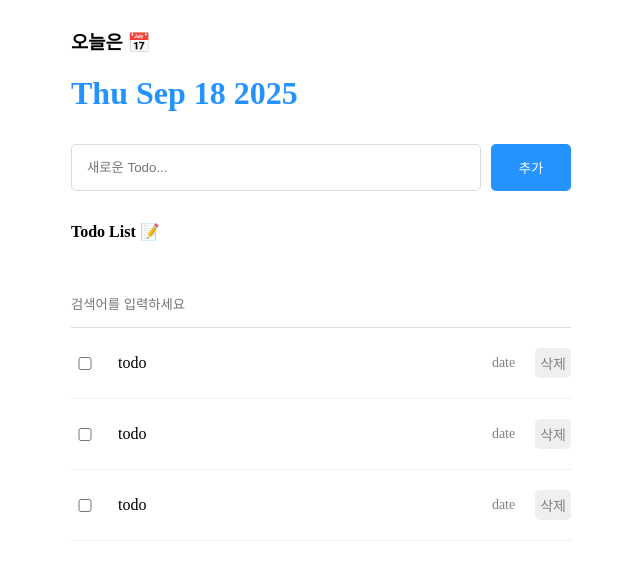
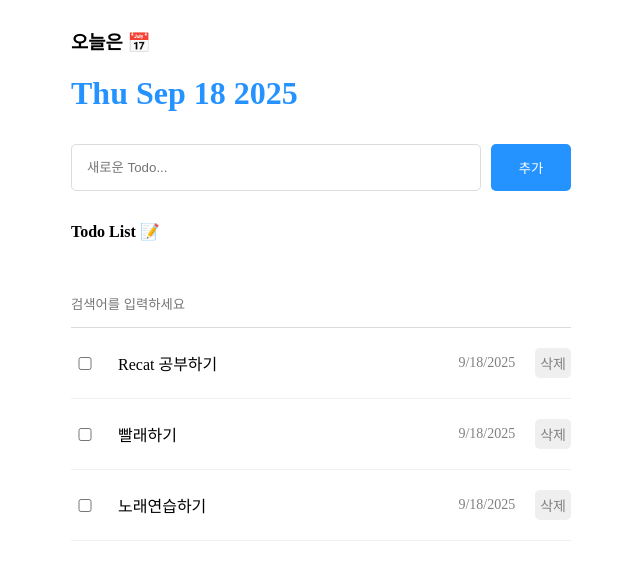
Before and after one commit to key9425/Study, a React (Vite) app in the folder onebite-react/PJT/02_todolist/: page / in a window 1280 px wide. Shown: the top 580 px of the page, without its empty margins (319-959 px from the left). Built offline with nearby package versions, Linux system fonts and the light colour scheme.

Commit message:
PJT_02_조회 및 검색 기능 구현

```diff
--- a/onebite-react/PJT/02_todolist/src/App.jsx
+++ b/onebite-react/PJT/02_todolist/src/App.jsx
@@ -50,7 +50,7 @@ function App() {
     <div className="App">
       <Header />
       <Editor onCreate={onCreate} />
-      <List />
+      <List todos={todos} />
     </div>
   );
 }
--- a/onebite-react/PJT/02_todolist/src/components/List.jsx
+++ b/onebite-react/PJT/02_todolist/src/components/List.jsx
@@ -1,15 +1,33 @@
 import "./List.css";
+import { useState } from "react";
 import TodoItem from "./TodoItem";
 
-const List = () => {
+const List = ({ todos }) => {
+  const [search, setSearch] = useState("");
+
+  const onChangeSearch = (e) => {
+    setSearch(e.target.value);
+  };
+
+  const getFilteredData = () => {
+    if (search === "") {
+      return todos;
+    }
+    return todos.filter((todo) => todo.content.toLowerCase().includes(search.toLowerCase()));
+  };
+
+  const filteredTodos = getFilteredData();
+
   return (
     <div className="List">
       <h4>Todo List 📝</h4>
-      <input placeholder="검색어를 입력하세요" />
+      <input value={search} onChange={onChangeSearch} placeholder="검색어를 입력하세요" />
       <div className="todos_wrapper">
-        <TodoItem />
-        <TodoItem />
-        <TodoItem />
+        {/* 배열에 담긴 데이터를 리스트 형태로 렌더링 */}
+        {/* 리스트 형태로 렌더링된 컴포넌트(요소)는 구분하기 위해 반드시 key라는 prop을 고유한 값으로 전달 */}
+        {filteredTodos.map((todo) => {
+          return <TodoItem key={todo.id} {...todo} />;
+        })}
       </div>
     </div>
   );
--- a/onebite-react/PJT/02_todolist/src/components/TodoItem.jsx
+++ b/onebite-react/PJT/02_todolist/src/components/TodoItem.jsx
@@ -1,11 +1,11 @@
 import "./TodoItem.css";
 
-const TodoItem = () => {
+const TodoItem = ({ id, isDone, content, date }) => {
   return (
     <div className="TodoItem">
-      <input type="checkbox" />
-      <div className="content">todo</div>
-      <div className="date">date</div>
+      <input type="checkbox" checked={isDone} />
+      <div className="content">{content}</div>
+      <div className="date">{new Date(date).toLocaleDateString()}</div>
       <button>삭제</button>
     </div>
   );
```
